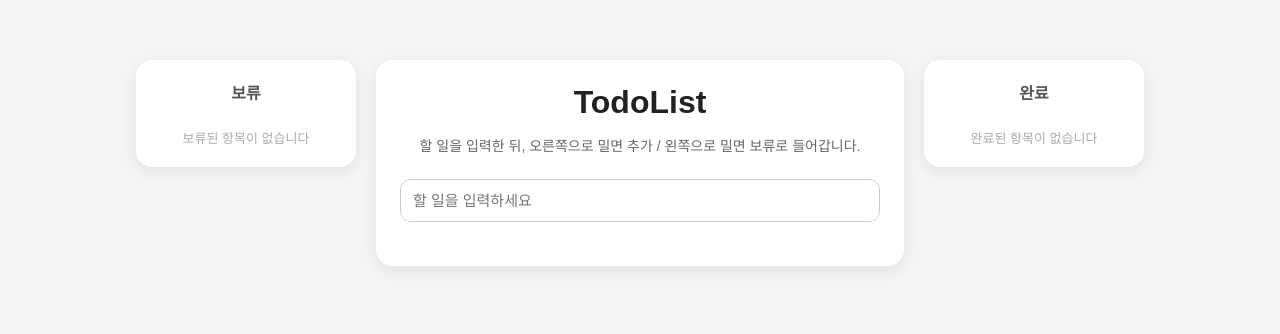
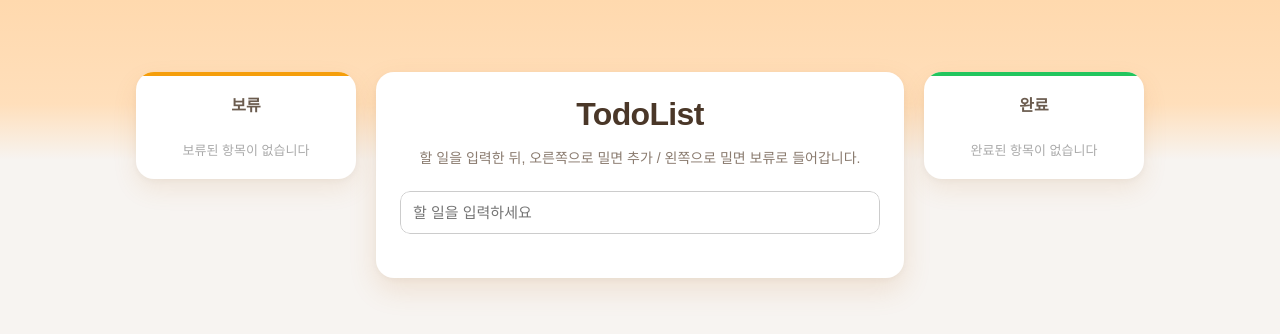
Before and after one commit to yongmaengee/skala_test, a plain HTML site: page carlist.html in a window 1280 px wide. Drawn offline with Linux system fonts and the light colour scheme.

Commit message:
minor change

```diff
--- a/style.css
+++ b/style.css
@@ -5,9 +5,19 @@
 
 body {
   margin: 0;
+  min-height: 100vh;
   font-family: Arial, "맑은 고딕", sans-serif;
-  background-color: #f3f4f6;
-  color: #222;
+  color: #3f3128;
+  background-color: #f7f4f1;
+  /* 메인윈도우 상단 기준 상위 20%만 파스텔 오렌지, 아래쪽은 부드럽게 페이드 */
+  background-image: linear-gradient(
+    to bottom,
+    #ffd9ae 0%,
+    #ffdfbb 65%,
+    rgba(255, 223, 187, 0) 100%
+  );
+  background-repeat: no-repeat;
+  background-size: 100% 20vh;
 }
 
 /* 메인윈도우 + 좌우 서브윈도우를 나란히 배치 */
@@ -17,36 +27,56 @@ body {
   justify-content: center;
   gap: 20px;
   max-width: 1040px;
-  margin: 60px auto;
+  margin: 72px auto 60px;
   padding: 0 16px;
   flex-wrap: wrap;
 }
 
-/* 전체 앱 영역(메인윈도우) */
+/* 전체 앱 영역(메인윈도우) - 오렌지 밴드 위에 얹힌 느낌을 주기 위해 따뜻한 톤의 그림자 사용 */
 .container {
   flex: 1 1 420px;
   max-width: 600px;
   padding: 24px;
   background-color: white;
-  border-radius: 16px;
-  box-shadow: 0 4px 16px rgba(0, 0, 0, 0.08);
+  border-radius: 18px;
+  box-shadow: 0 12px 28px rgba(199, 122, 47, 0.16), 0 2px 6px rgba(0, 0, 0, 0.04);
 }
 
 /* 보류/완료 서브윈도우 - 메인윈도우와 같은 흰 카드 스타일 */
 .side-window {
+  position: relative;
+  overflow: hidden;
   width: 220px;
   flex: 0 0 220px;
   background-color: white;
-  border-radius: 16px;
-  box-shadow: 0 4px 16px rgba(0, 0, 0, 0.08);
+  border-radius: 18px;
+  box-shadow: 0 10px 24px rgba(199, 122, 47, 0.12), 0 2px 6px rgba(0, 0, 0, 0.04);
   padding: 20px;
+}
+
+/* 각 서브윈도우 성격에 맞는 스와이프 액션 색을 상단 바로 다시 한번 표시 */
+.side-window::before {
+  content: "";
+  position: absolute;
+  top: 0;
+  left: 0;
+  right: 0;
+  height: 4px;
+}
+
+.side-window--hold::before {
+  background-color: #f59e0b;
+}
+
+.side-window--done::before {
+  background-color: #22c55e;
 }
 
 .side-window h2 {
   margin: 0 0 12px;
   text-align: center;
   font-size: 16px;
-  color: #555;
+  color: #6b5c4f;
 }
 
 .side-list {
@@ -88,11 +118,13 @@ body {
 h1 {
   margin: 0;
   text-align: center;
+  color: #4a3728;
+  letter-spacing: -0.02em;
 }
 
 .description {
   text-align: center;
-  color: #666;
+  color: #8a7b6f;
   font-size: 14px;
 }
 
```
